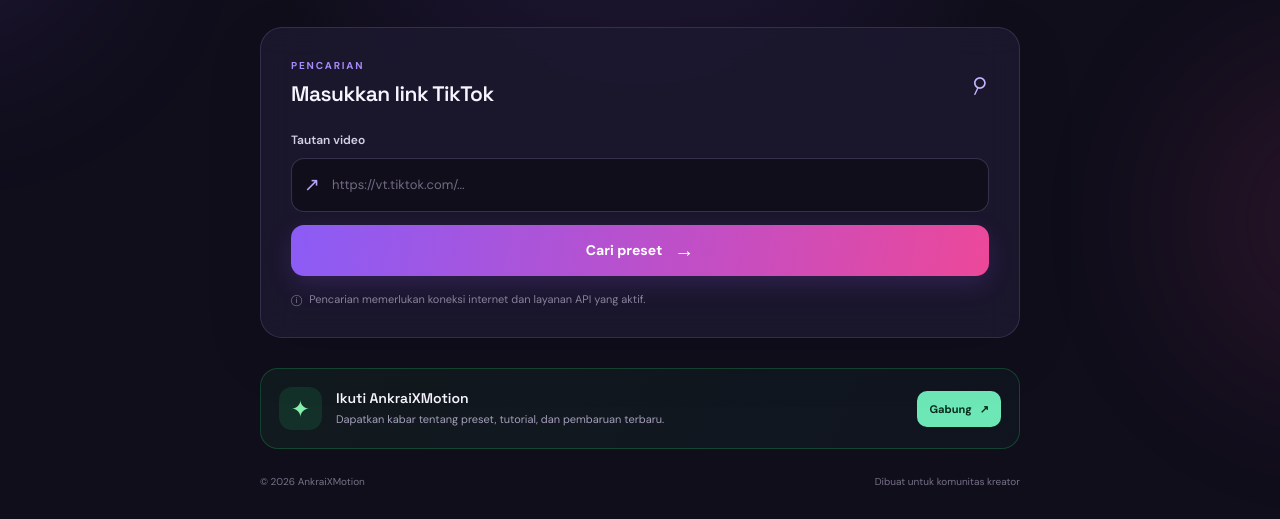
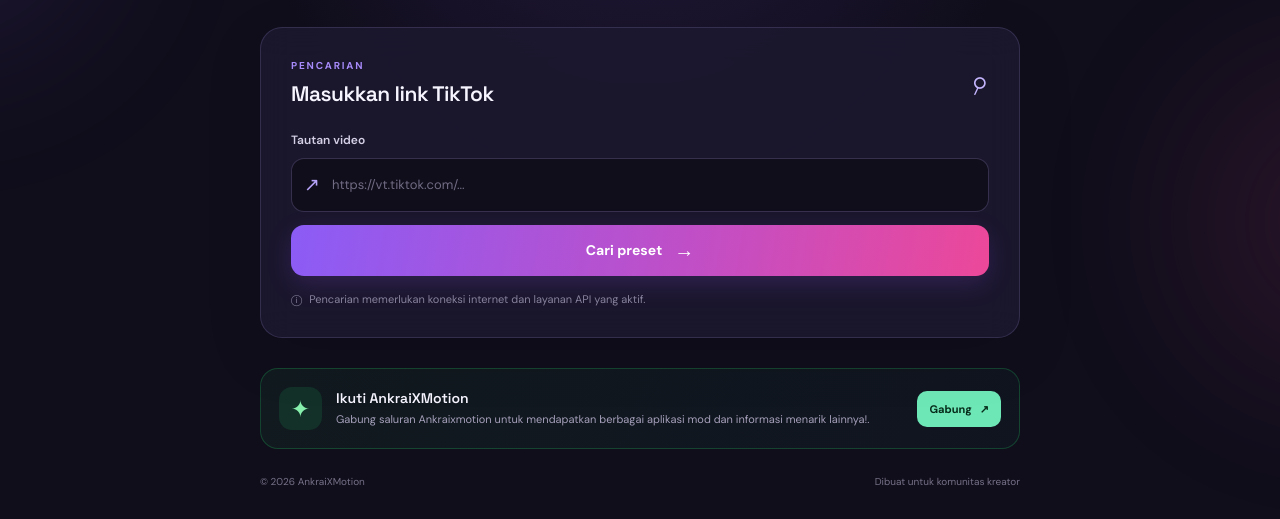
Before and after one commit to uanhoerulanam/uanhtml, a website: page index.html in a window 1280 px wide. Shown: the part 354-873 px from the top of the page. Drawn offline with Linux system fonts and the light colour scheme.

Commit message:
Update index.html

```diff
--- a/index.html
+++ b/index.html
@@ -82,7 +82,7 @@
       <div class="channel-symbol" aria-hidden="true">✦</div>
       <div class="channel-copy">
         <h2>Ikuti AnkraiXMotion</h2>
-        <p>Dapatkan kabar tentang preset, tutorial, dan pembaruan terbaru.</p>
+        <p>Gabung saluran Ankraixmotion untuk mendapatkan berbagai aplikasi mod dan informasi menarik lainnya!.</p>
       </div>
       <a class="channel-button" href="https://whatsapp.com/channel/0029VbC1J5S8kyyMKhJ1Na2w"
          target="_blank" rel="noopener noreferrer">Gabung <span aria-hidden="true">↗</span></a>
```
